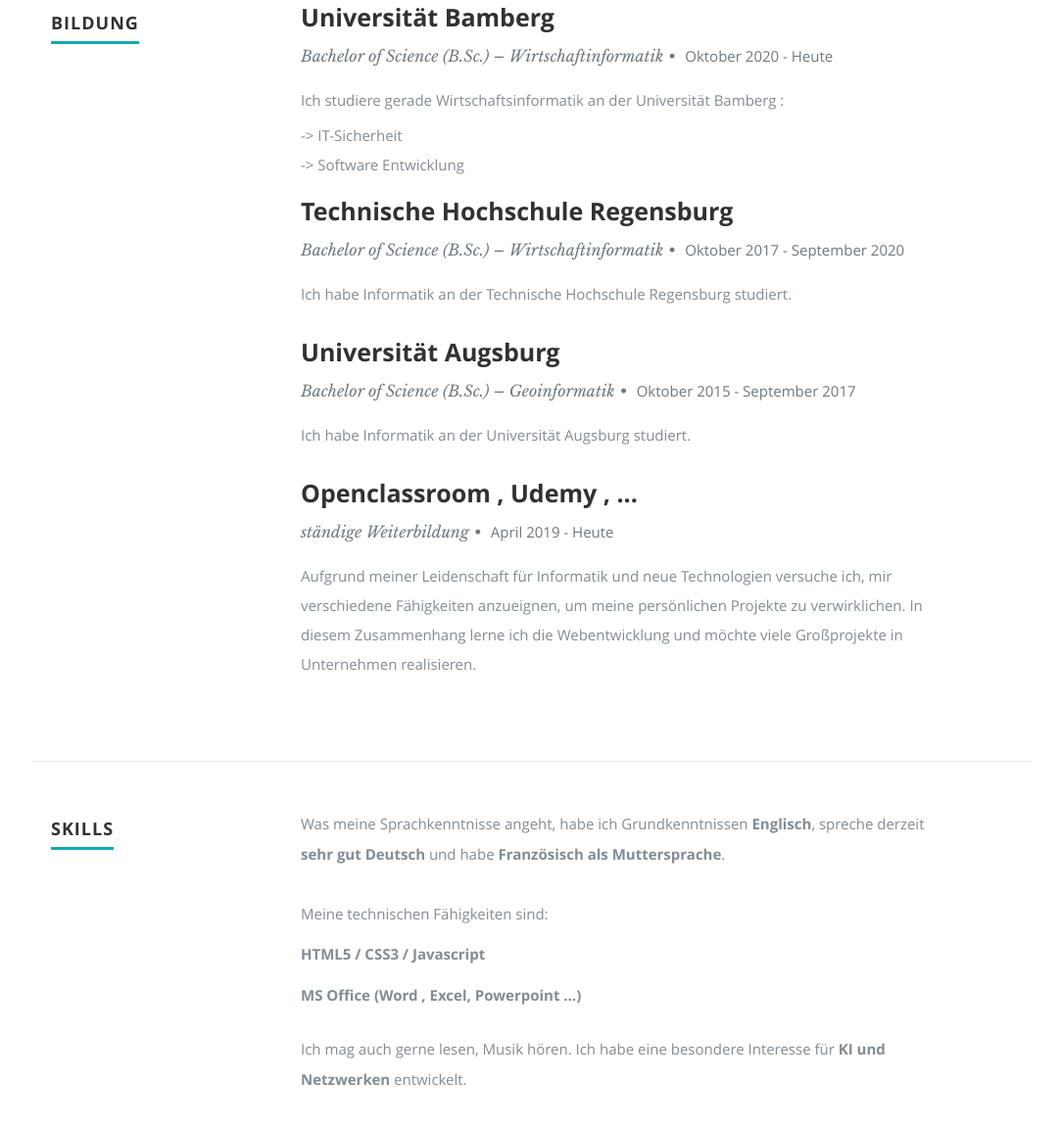
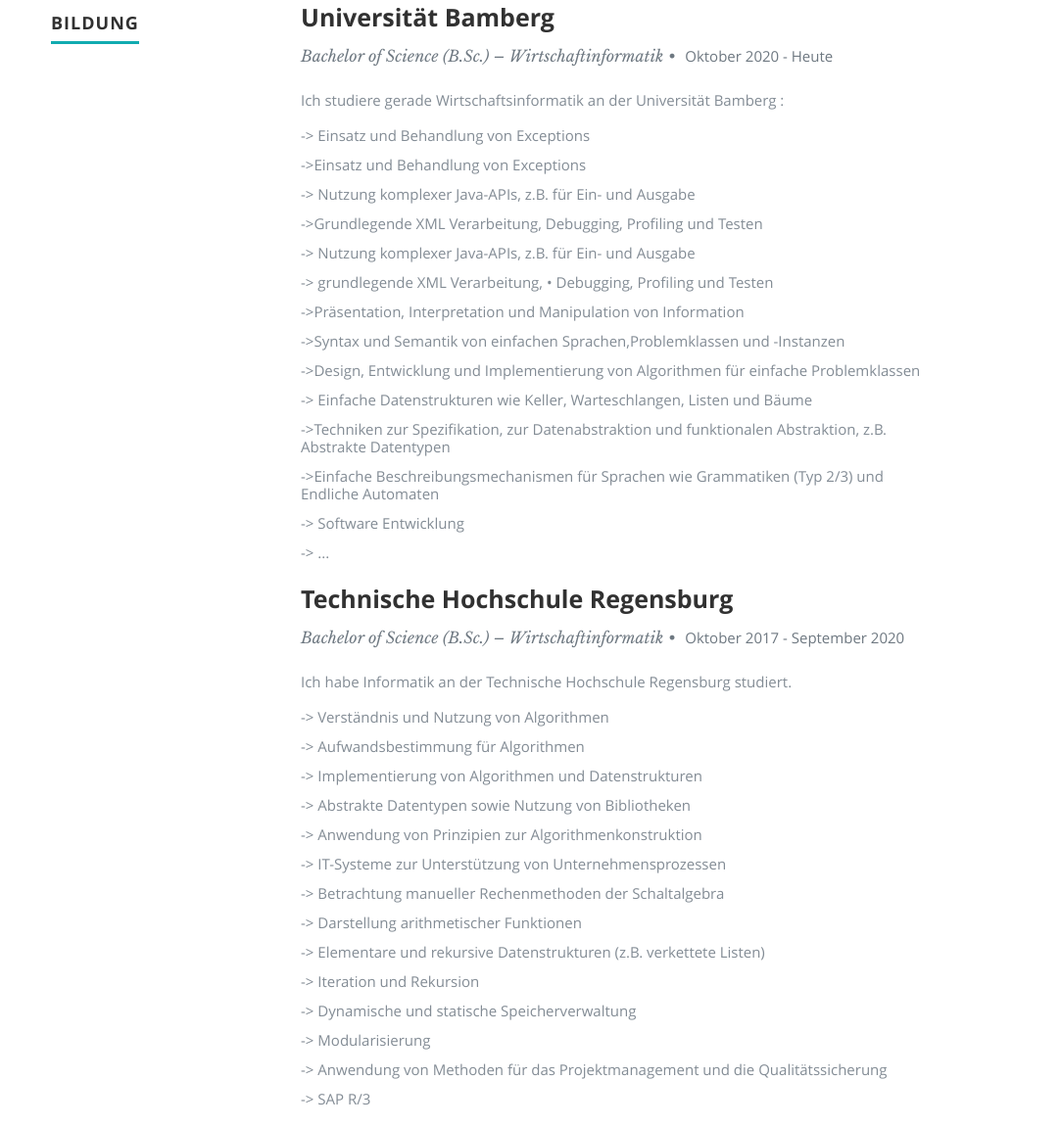
Before and after one commit to valainsteve/website, a plain HTML site: page index.html in a window 1280 px wide. Shown: the part 1523-2674 px from the top of the page at 98% size, without its empty margins (98-1181 px from the left). Drawn offline with nearby package versions, Linux system fonts and the light colour scheme.

Commit message:
kompetenz was modified

```diff
--- a/index.html
+++ b/index.html
@@ -101,7 +101,7 @@
                       <span>Name : Valain-Steve Tchana Jantou</span><br>
                       <span>Adresse: Hegelstraße 51, 96052 Bamberg<br></span><br>
                       <span>Tel: +49 (0) 176 4389 7558</span><br>
-                     <span>Email: tchanasteve@yahoo.fr</span>
+                      <span>Email: tchanasteve@yahoo.fr</span>
                       <span>Geburtstag: 09.03.1995</span>
 
                   </p>
@@ -140,8 +140,21 @@
                      <p class="info">Bachelor of Science (B.Sc.) – Wirtschaftinformatik<span>&bull;</span> <em class="date">Oktober 2020 - Heute</em></p>
                      Ich studiere gerade Wirtschaftsinformatik an der Universität Bamberg :<br>
                      <ul>
-                         <li>-> IT-Sicherheit</li>
-                         <li>-> Software Entwicklung</li>
+                         <li>-> Einsatz und Behandlung von Exceptions </li>
+                         <li> ->Einsatz und Behandlung von Exceptions </li>
+                         <li> -> Nutzung komplexer Java-APIs, z.B. für Ein- und Ausgabe </li>
+                         <li> ->Grundlegende XML Verarbeitung, Debugging, Profiling und Testen </li>
+                         <li> -> Nutzung komplexer Java-APIs, z.B. für Ein- und Ausgabe </li>
+                         <li> -> grundlegende XML Verarbeitung, • Debugging, Profiling und Testen </li>
+                         <li> ->Präsentation, Interpretation und Manipulation von Information </li>
+                         <li> ->Syntax und Semantik von einfachen Sprachen,Problemklassen und -Instanzen </li>
+                         <li> ->Design, Entwicklung und Implementierung von Algorithmen für einfache Problemklassen </li>
+                         <li> -> Einfache Datenstrukturen wie Keller, Warteschlangen, Listen und Bäume </li>
+                         <li> ->Techniken zur Spezifikation, zur Datenabstraktion und funktionalen Abstraktion, z.B. Abstrakte Datentypen </li>
+                         <li> ->Einfache Beschreibungsmechanismen für Sprachen wie Grammatiken (Typ 2/3) und Endliche Automaten </li>
+                         <li> -> Software Entwicklung</li>
+                         <li> -> ...</li>
+
                      </ul>
                  </div>
              </div> <!-- item end -->
@@ -151,6 +164,22 @@
                   <h3>Technische Hochschule Regensburg</h3>
                   <p class="info">Bachelor of Science (B.Sc.) – Wirtschaftinformatik<span>&bull;</span> <em class="date">Oktober 2017 - September 2020</em></p>
                       Ich habe Informatik an der Technische Hochschule Regensburg studiert.
+                      <ul>
+                         <li>  -> Verständnis und Nutzung von Algorithmen </li>
+                         <li>  -> Aufwandsbestimmung für Algorithmen </li>
+                         <li>  -> Implementierung von Algorithmen und Datenstrukturen </li>
+                         <li>  -> Abstrakte Datentypen sowie Nutzung von Bibliotheken </li>
+                         <li>  -> Anwendung von Prinzipien zur Algorithmenkonstruktion </li>
+                         <li>  -> IT-Systeme zur Unterstützung von Unternehmensprozessen </li>
+                         <li>  -> Betrachtung manueller Rechenmethoden der Schaltalgebra </li>
+                         <li>  -> Darstellung arithmetischer Funktionen </li>
+                         <li>  -> Elementare und rekursive Datenstrukturen (z.B. verkettete Listen) </li>
+                         <li>  -> Iteration und Rekursion </li>
+                         <li>  -> Dynamische und statische Speicherverwaltung </li>
+                         <li>  -> Modularisierung </li>
+                         <li>  -> Anwendung von Methoden für das Projektmanagement und die Qualitätssicherung</li>
+                         <li>  -> SAP R/3 </li>
+                      </ul>
                </div>
             </div> <!-- item end --><br>
 
@@ -159,6 +188,13 @@
                      <h3>Universität Augsburg</h3>
                      <p class="info">Bachelor of Science (B.Sc.) – Geoinformatik<span>&bull;</span> <em class="date">Oktober 2015 - September 2017</em></p>
                      Ich habe Informatik an der Universität Augsburg studiert.
+
+                     <ul>
+                        <li> -> Erfassung, Verarbeitung, Analyse und Präsentation von geographische Daten </li>
+                        <li> -> Softwareentwurf, Analyse- und Entwurfsmodell, UML, Objektorientierung, Entwurfsmuster, Grafische Benutzeroberfläche </li>
+                        <li> -> Parallele Programmierung, persistente Datenhaltung, Datenbanken, XML, HTML </li>
+                     </ul>
+
                  </div>
              </div> <!-- item end --><br>
 
@@ -193,12 +229,13 @@
 
              <div>
                  <ul class="skills">
-                     <li><b>HTML5 / CSS3 / Javascript </b></li>
+                     <li><b>HTML5 / CSS3 / Javascript, Programmierung in C / JAVA</b></li>
+                     <li><b>Daten in EPK, UML, ERM, BPMN modellieren </b></li>
                      <li><b>MS Office (Word , Excel, Powerpoint ...)</b></li>
                  </ul>
              </div>
 
-             <p>Ich mag auch gerne lesen, Musik hören. Ich habe eine besondere Interesse für <b>KI und Netzwerken</b>
+             <p>Ich mag auch gerne programmieren, lesen und Musik hören. Ich habe eine besondere Interesse für <b>KI und Netzwerken</b>
                  entwickelt.</p>
 
 			</div> <!-- main-col end -->
@@ -390,6 +427,9 @@
                            <span>Name : Steve Jantou</span><br>
                            <span>Tel: +49 (0) 176 4389 7558</span><br>
                            <span>Email: tchanasteve@yahoo.fr</span>
+                           <span>Geburtstag: 09.03.1995</span>
+
+
 					   </p>
 
 				   </div>
```
